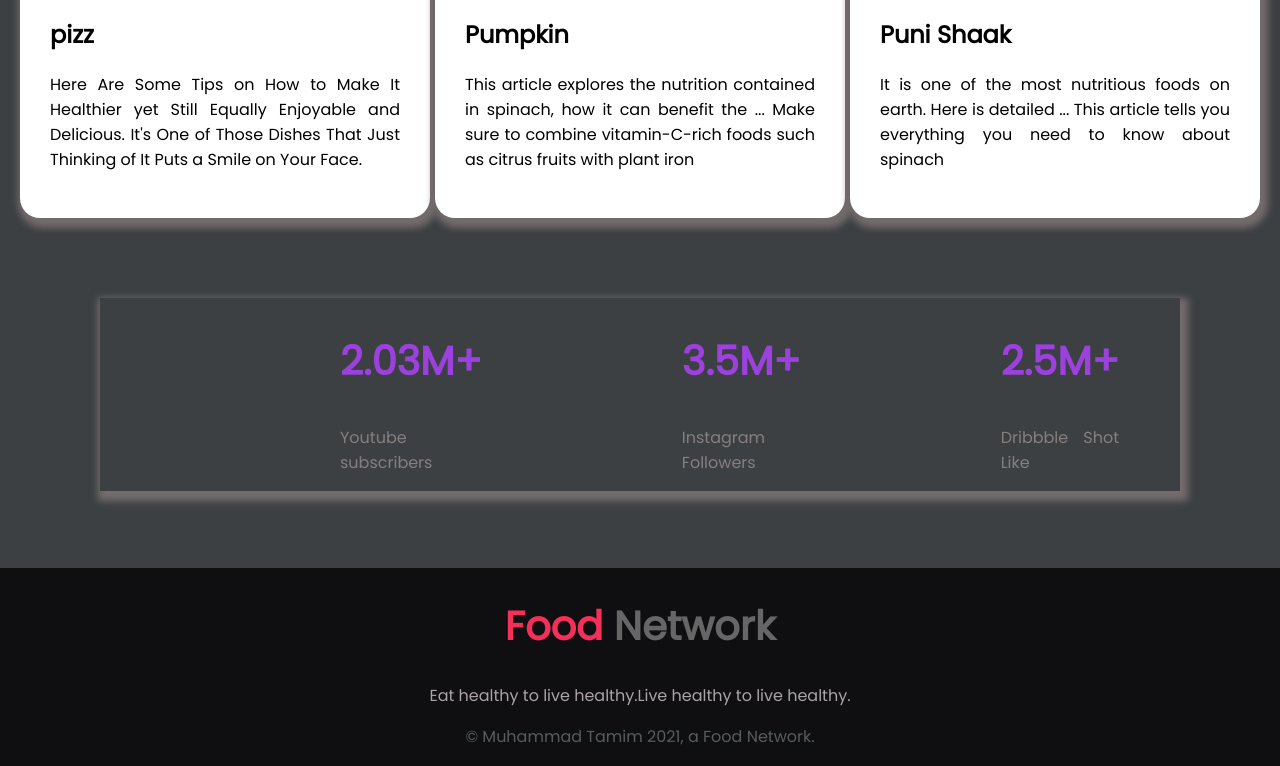
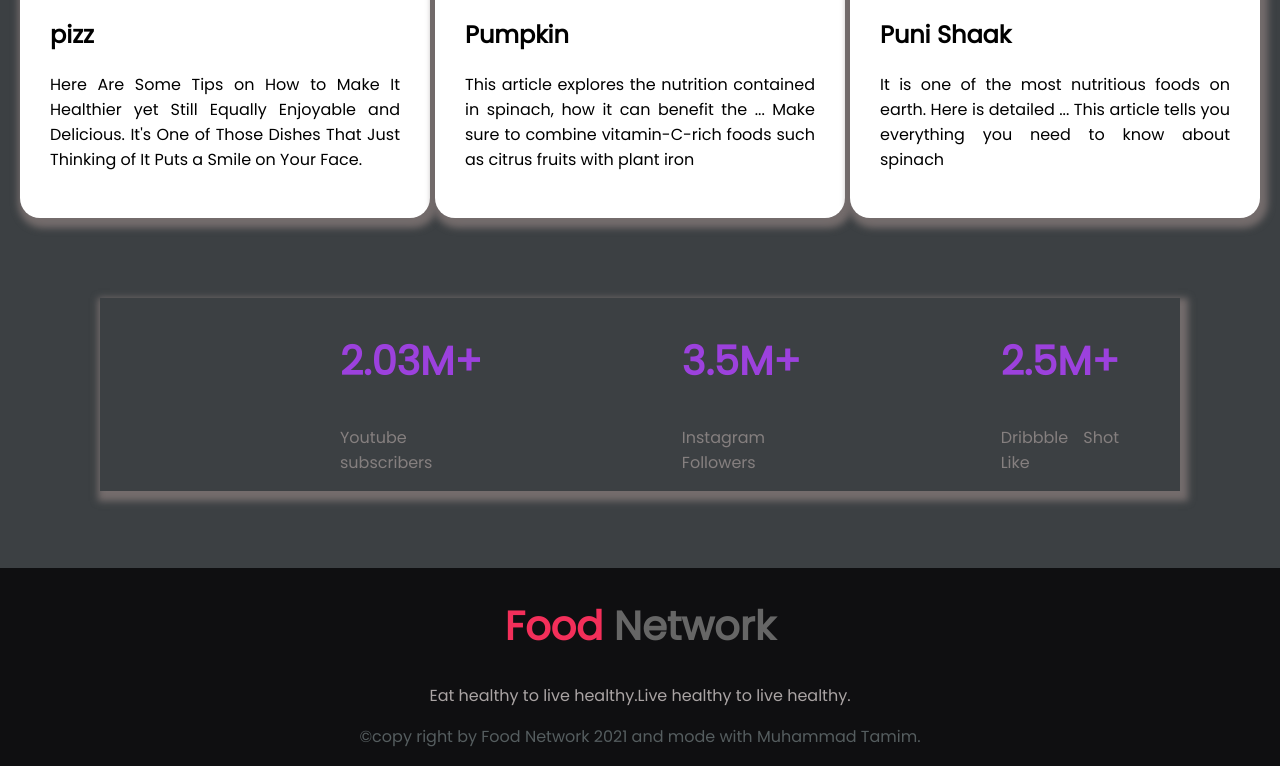
Before and after one commit to muhammadtamimofficial/Assignment-1, a plain HTML site: page index.html in a window 1280 px wide. Shown: the part 1498-2264 px from the top of the page. Drawn offline with Linux system fonts and the light colour scheme.

Commit message:
site is okay

```diff
--- a/index.html
+++ b/index.html
@@ -117,7 +117,7 @@
             <p class="footer_p">
                 Eat healthy to live healthy.Live healthy to live healthy.
             </p>
-            <p class="copy_right">© Muhammad Tamim 2021, a Food Network.</p>
+            <p class="copy_right">©copy right by Food Network 2021 and mode with Muhammad Tamim.</p>
         </div>
     </footer>
 </body>
```
